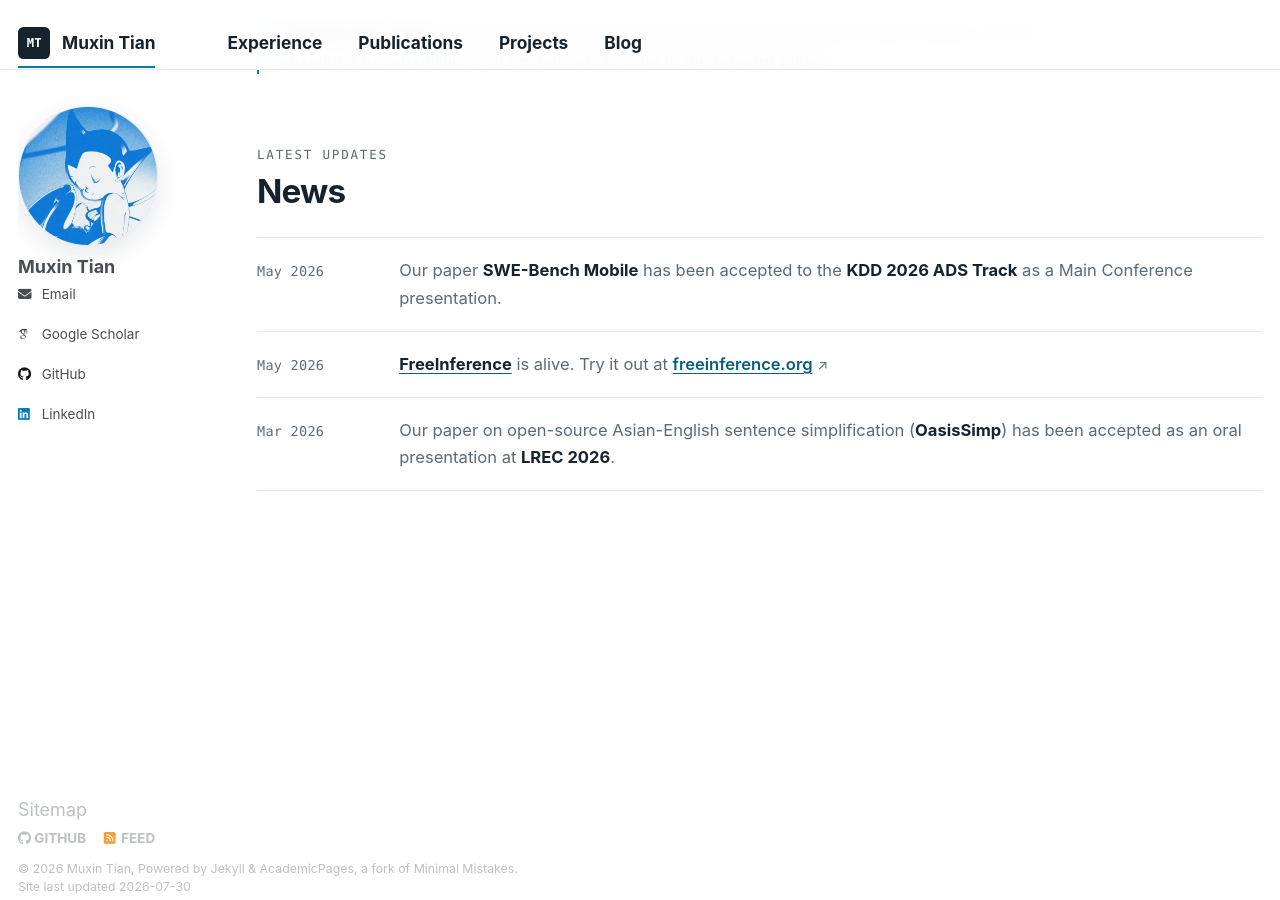
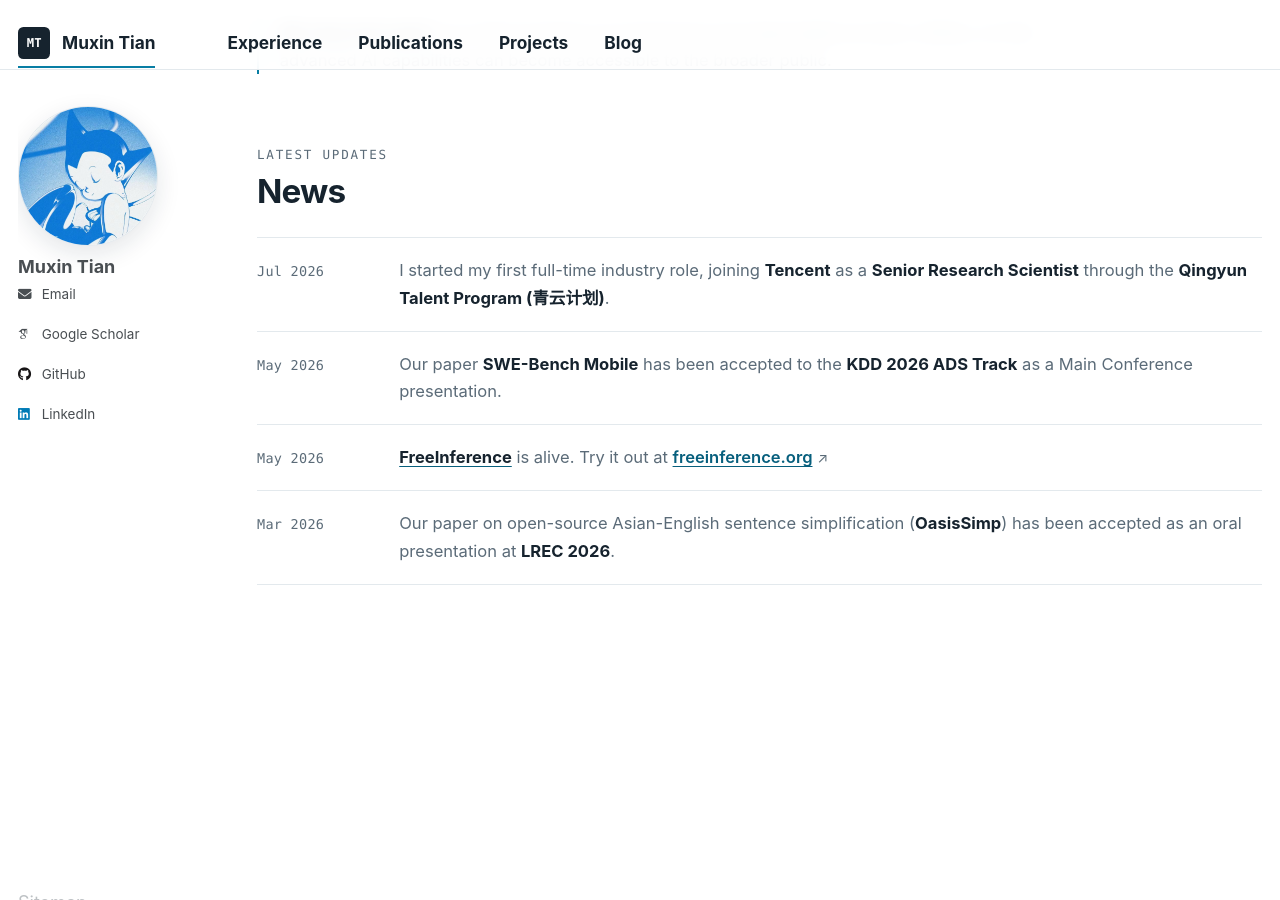
Before and after one commit to realtmxi/realtmxi.github.io, a Jekyll site: the page built from _pages/about.md, in a window 1280 px wide and 900 px high, scrolled down 1139 px. Built offline with Jekyll 4.4.1, drawn with Linux system fonts in a browser that asks for light colours; some web fonts are replaced.

Commit message:
News: announce joining Tencent via the Qingyun Talent Program
Co-Authored-By: Claude Fable 5 <noreply@anthropic.com>

```diff
--- a/_pages/about.md
+++ b/_pages/about.md
@@ -60,6 +60,13 @@ redirect_from:
 
   <div class="news-list">
     <article class="news-item">
+      <time class="news-date" datetime="2026-07">Jul 2026</time>
+      <div class="news-text">
+        <p>I started my first full-time industry role, joining <strong>Tencent</strong> as a <strong>Senior Research Scientist</strong> through the <strong>Qingyun Talent Program (青云计划)</strong>.</p>
+      </div>
+    </article>
+
+    <article class="news-item">
       <time class="news-date" datetime="2026-05">May 2026</time>
       <div class="news-text">
         <p>Our paper <strong>SWE-Bench Mobile</strong> has been accepted to the <strong>KDD 2026 ADS Track</strong> as a Main Conference presentation.</p>
```
